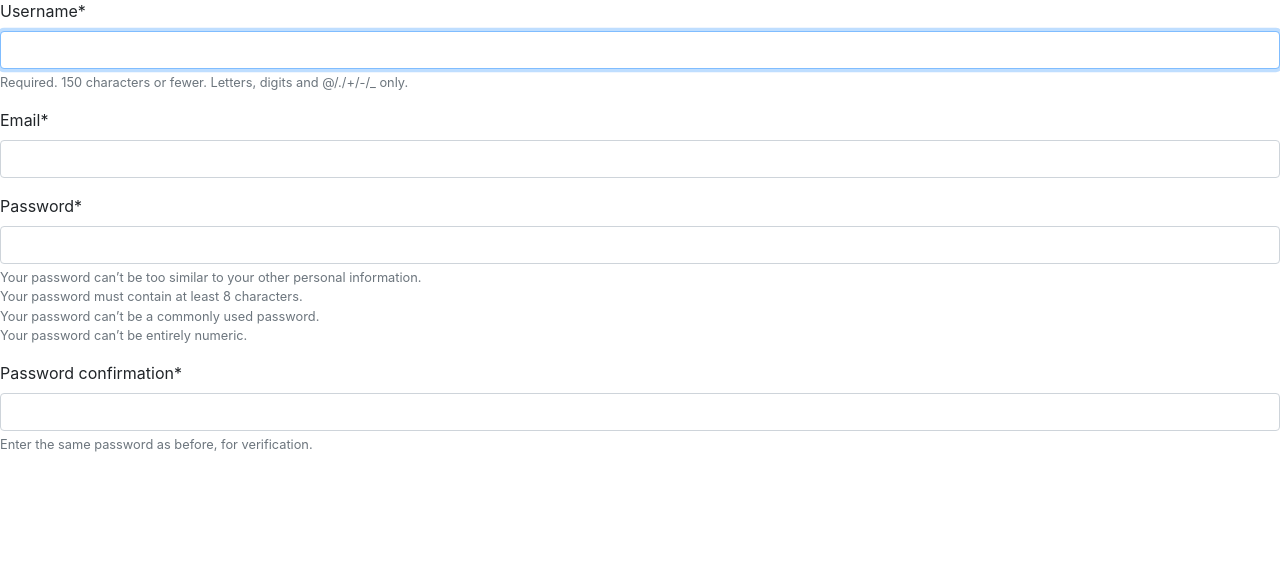
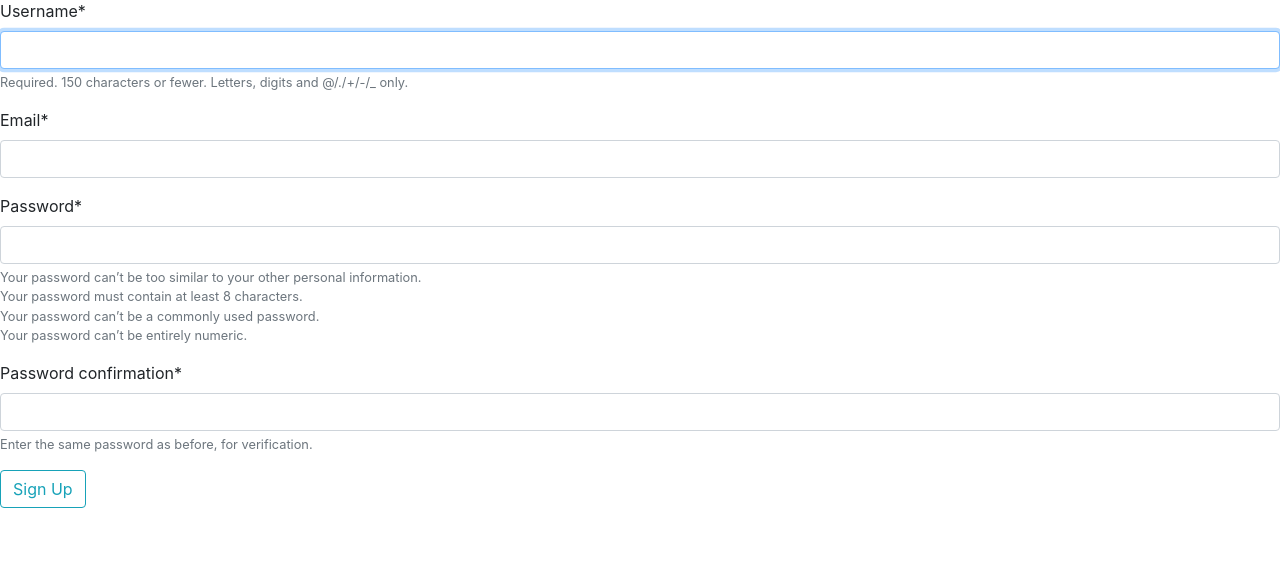
Before and after one commit to Mantongash/projected, a Django app: page /register/ in a window 1280 px wide. Shown: the part 75-643 px from the top of the page. Run offline with Django 3.2, Linux system fonts and the light colour scheme; some libraries are stand-ins or nearby versions.

Commit message:
Added sign up button

```diff
--- a/app/templates/base.html
+++ b/app/templates/base.html
@@ -37,7 +37,7 @@
           <li class="nav-item active">
               <li class="nav-item d-flex align-items-center">
                 Are you a member?
-                <a class="nav-link" href="#">Register / Login</a>
+                <a class="nav-link" href="{% url 'register' %}">Register / Login</a>
               </li>
               <li class="nav-item">
                 <a href="#" class="btn btn-info p-4 submit">Submit your project</a>
--- a/app/templates/users/signup.html
+++ b/app/templates/users/signup.html
@@ -4,5 +4,8 @@
 {% block content %}
 <form action="" method="POST">
   {{register | crispy}}
+  <div class="">
+    <input type="submit" class="btn btn-outline-info" value = "Sign Up">
+  </div>
 </form>
 {% endblock %}
```
